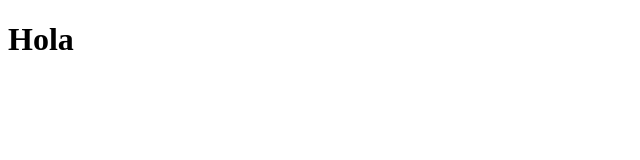
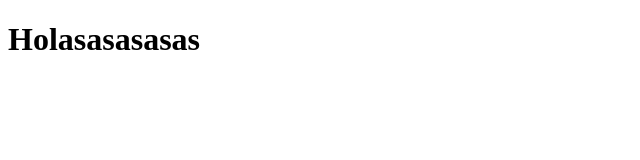
Before and after one commit to S7EVENX/turismo-website, a plain HTML site: page index.html in a window 1280 px wide. Shown: the whole page, without its empty margins (0-640 px from the left). Drawn offline with Linux system fonts and the light colour scheme.

Commit message:
Update index.html

```diff
--- a/index.html
+++ b/index.html
@@ -7,6 +7,6 @@
     <title>Sitio Web Turistico</title>
 </head>
 <body>
-    <h1>Hola</h1>
+    <h1>Holasasasasas</h1>
 </body>
 </html>
```
